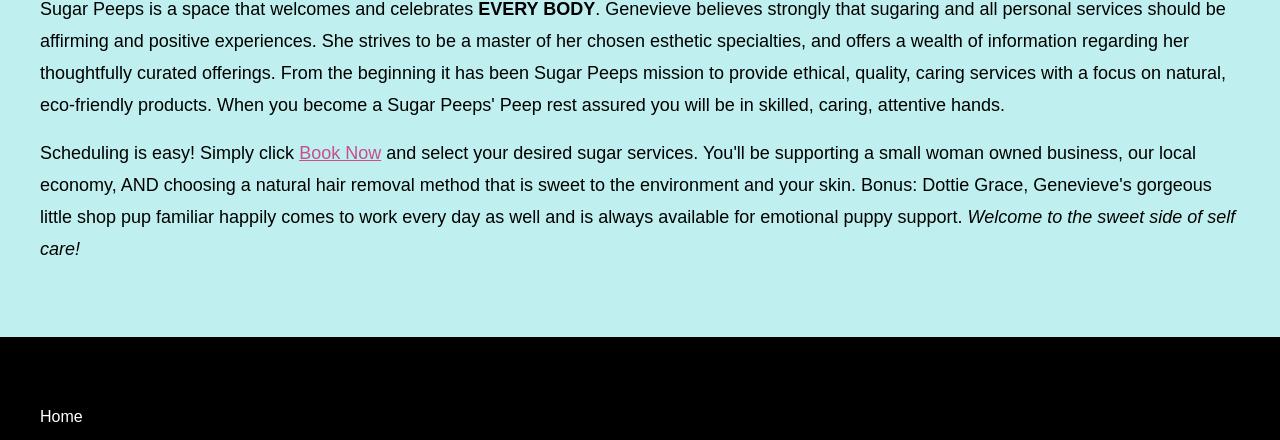
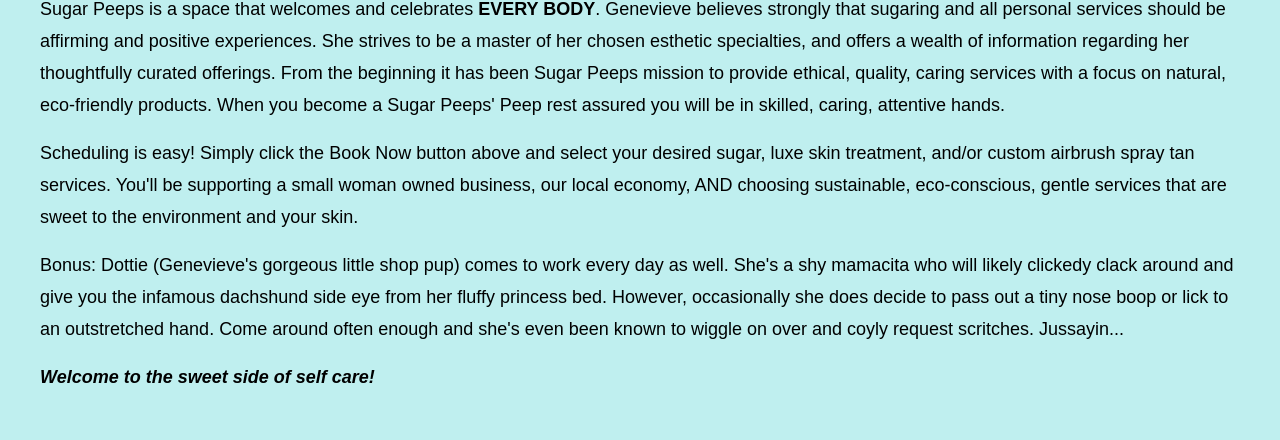
Before and after one commit to SugarPeeps/SugarPeeps.github.io, a Next.js app: page /about in a window 1280 px wide. Shown: the part 953-1393 px from the top of the page. Built offline with nearby package versions, Linux system fonts and the light colour scheme; a web font is replaced by a local one.

Commit message:
text edit on about page

```diff
--- a/src/app/about/page.tsx
+++ b/src/app/about/page.tsx
@@ -38,14 +38,15 @@
           attentive hands.
         </p>
         <p>
-          Scheduling is easy! Simply click{" "}
-          <Link href="/appointments">Book Now</Link> and select your desired
-          sugar services. You&apos;ll be supporting a small woman owned
-          business, our local economy, AND choosing a natural hair removal
-          method that is sweet to the environment and your skin. Bonus: Dottie
-          Grace, Genevieve&apos;s gorgeous little shop pup familiar happily
-          comes to work every day as well and is always available for emotional
-          puppy support. <em>Welcome to the sweet side of self care!</em>
+          Scheduling is easy! Simply click the Book Now button above and select
+          your desired sugar, luxe skin treatment, and/or custom airbrush spray tan services. You&apos;ll be supporting a small woman
+          owned business, our local economy, AND choosing sustainable, eco-conscious, gentle services that are sweet to the environment and your skin.
+        </p>
+        <p>Bonus: Dottie (Genevieve&apos;s gorgeous little shop pup) comes
+          to work every day as well. She's a shy mamacita who will likely clickedy clack around and give you the infamous dachshund side eye from her fluffy princess bed. However, occasionally she does decide to pass out a tiny nose boop or lick to an outstretched hand. Come around often enough and she's even been known to wiggle on over and coyly request scritches. Jussayin...
+        </p>
+        <p>
+          <strong><em>Welcome to the sweet side of self care!</em></strong>
         </p>
       </div>
     </main>
```
